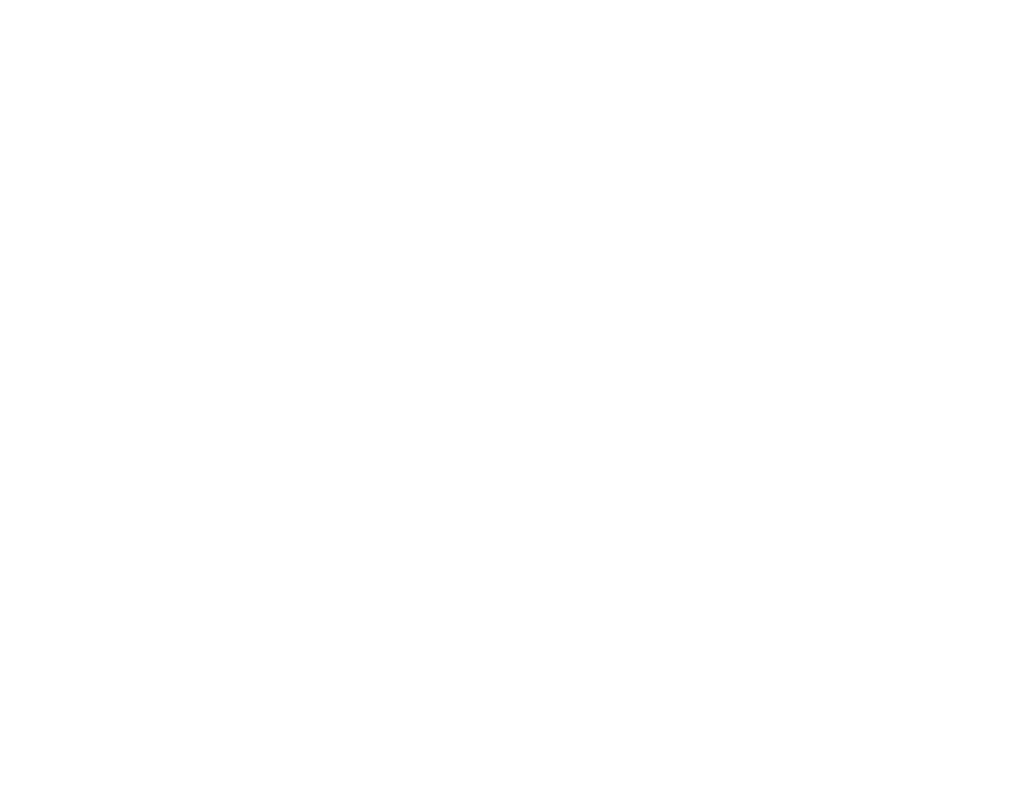
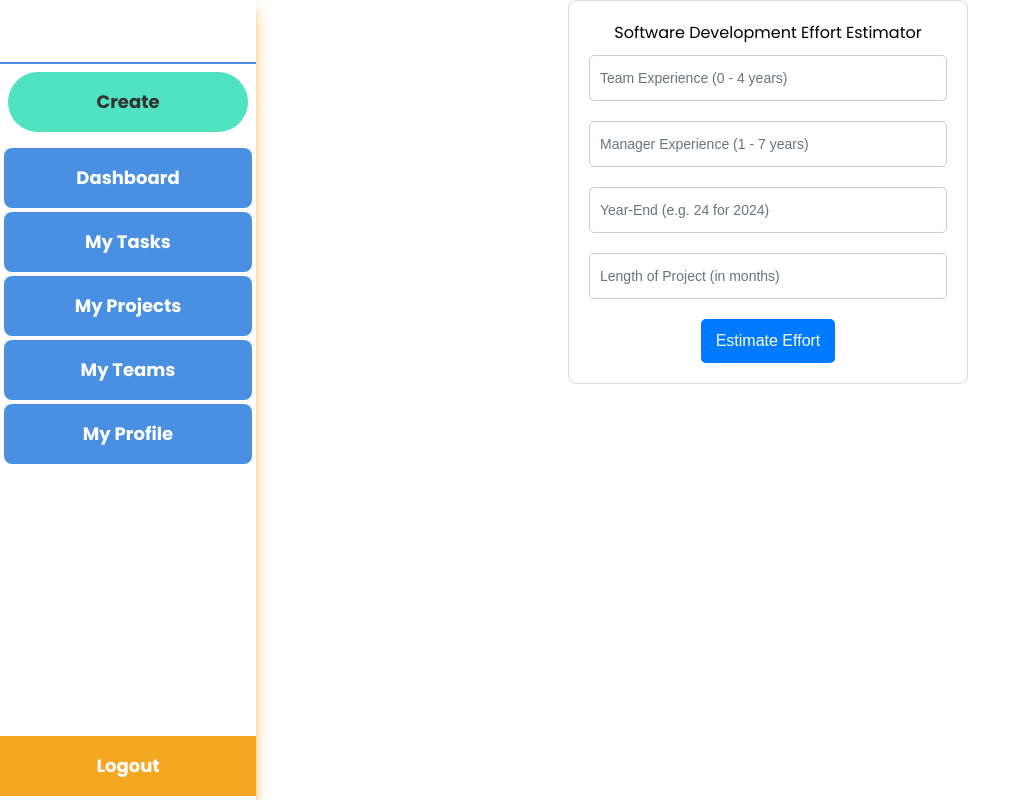
Before and after one commit to it21250156/ProjectManagementTool, a React (Create React App) app in the folder frontend/: page /effort-prediction in a window 1280 px wide. Before the commit this address had no page. Shown: the whole page, without its empty margins (0-1031 px from the left). Built offline with nearby package versions, Linux system fonts and the light colour scheme.

Commit message:
Added Effort estimation api and frontend code.

```diff
--- /dev/null
+++ b/frontend/src/components/EffortPrediction.js
@@ -0,0 +1,163 @@
+import { useState } from "react";
+
+function EffortPrediction() {
+    const [inputs, setInputs] = useState({
+        TeamExp: "",
+        ManagerExp: "",
+        YearEnd: "",
+        Length: ""
+    });
+
+    const [error, setError] = useState("");
+    const [prediction, setPrediction] = useState(null);
+
+    const handleChange = (e) => {
+        setInputs({ ...inputs, [e.target.name]: e.target.value });
+        setError(""); // Clear errors on new input
+    };
+
+    const validateInputs = () => {
+        const { TeamExp, ManagerExp, YearEnd, Length } = inputs;
+
+        if (!TeamExp || !ManagerExp || !YearEnd || !Length) {
+            return "All fields are required.";
+        }
+
+        if (isNaN(TeamExp) || isNaN(ManagerExp) || isNaN(YearEnd) || isNaN(Length)) {
+            return "All inputs must be numbers.";
+        }
+
+        if (parseInt(TeamExp) < 0 || parseInt(TeamExp) > 4) {
+            return "Team Experience must be between 0 and 4 years.";
+        }
+
+        if (parseInt(ManagerExp) < 1 || parseInt(ManagerExp) > 7) {
+            return "Manager Experience must be between 1 and 7 years.";
+        }
+
+        if (parseInt(YearEnd) < 0 || parseInt(YearEnd) > 99) {
+            return "Year-End must be between 00 and 99 (e.g. 24 for 2024).";
+        }
+
+        if (parseInt(Length) <= 0) {
+            return "Project Length must be greater than 0 months.";
+        }
+
+        return "";
+    };
+
+    const handleSubmit = async () => {
+        const validationError = validateInputs();
+        if (validationError) {
+            setError(validationError);
+            setPrediction(null);
+            return;
+        }
+
+        try {
+            const response = await fetch("http://127.0.0.1:5000/predict_effort", {
+                method: "POST",
+                headers: { "Content-Type": "application/json" },
+                body: JSON.stringify({
+                    TeamExp: parseInt(inputs.TeamExp),
+                    ManagerExp: parseInt(inputs.ManagerExp),
+                    YearEnd: parseInt(inputs.YearEnd),
+                    Length: parseInt(inputs.Length)
+                })
+            });
+
+            const data = await response.json();
+            if (data.predicted_effort) {
+                setPrediction(data.predicted_effort);
+            } else {
+                setError("Prediction failed. Try again.");
+                setPrediction(null);
+            }
+        } catch (error) {
+            setError("Error connecting to API.");
+            setPrediction(null);
+        }
+    };
+
+    return (
+        <div style={{
+            maxWidth: "400px",
+            margin: "auto",
+            padding: "20px",
+            border: "1px solid #ddd",
+            borderRadius: "8px",
+            textAlign: "center",
+            fontFamily: "Arial, sans-serif"
+        }}>
+            <h2>Software Development Effort Estimator</h2>
+
+            <input
+                type="number"
+                name="TeamExp"
+                placeholder="Team Experience (0 - 4 years)"
+                value={inputs.TeamExp}
+                onChange={handleChange}
+                style={inputStyle}
+            />
+            <input
+                type="number"
+                name="ManagerExp"
+                placeholder="Manager Experience (1 - 7 years)"
+                value={inputs.ManagerExp}
+                onChange={handleChange}
+                style={inputStyle}
+            />
+            <input
+                type="number"
+                name="YearEnd"
+                placeholder="Year-End (e.g. 24 for 2024)"
+                value={inputs.YearEnd}
+                onChange={handleChange}
+                style={inputStyle}
+            />
+            <input
+                type="number"
+                name="Length"
+                placeholder="Length of Project (in months)"
+                value={inputs.Length}
+                onChange={handleChange}
+                style={inputStyle}
+            />
+
+            {error && <p style={{ color: "red", fontSize: "14px" }}>{error}</p>}
+
+            <button
+                onClick={handleSubmit}
+                style={{
+                    backgroundColor: "#007bff",
+                    color: "white",
+                    padding: "10px 15px",
+                    border: "none",
+                    borderRadius: "5px",
+                    cursor: "pointer",
+                    fontSize: "16px",
+                    marginTop: "10px"
+                }}>
+                Estimate Effort
+            </button>
+
+            {prediction !== null && (
+                <h3 style={{ marginTop: "20px" }}>
+                    The effort required for the project is {prediction} person-hours.
+                </h3>
+            )}
+        </div>
+    );
+}
+
+// CSS-in-JS styling for input fields
+const inputStyle = {
+    width: "100%",
+    padding: "10px",
+    margin: "10px 0",
+    border: "1px solid #ccc",
+    borderRadius: "5px",
+    fontSize: "14px"
+};
+
+export default EffortPrediction;
--- a/frontend/src/routes/AppRoutes.js
+++ b/frontend/src/routes/AppRoutes.js
@@ -17,6 +17,8 @@
 import TaskAllocation from '../components/TaskAllocation';
 import ModelPerformance from "../components/ModelPerformance";
 import ProjectProgress from "../components/ProjectProgress";
+import EffortPrediction from "../components/EffortPrediction";
+
 
 // import Register from '../pages/Register';
 
@@ -43,6 +45,7 @@
         <Route path="/task-allocation" element={<TaskAllocation />} />
         <Route path="/model-performance" element={<ModelPerformance />} />
         <Route path="/project-progress" element={<ProjectProgress />} />
+        <Route path="/effort-prediction" element={<EffortPrediction />} />
       </Route>
 
       {/* Fallback route for 404 */}
```
Also changed, not shown: 1 other file (tests, documents, lock files or other folders).
